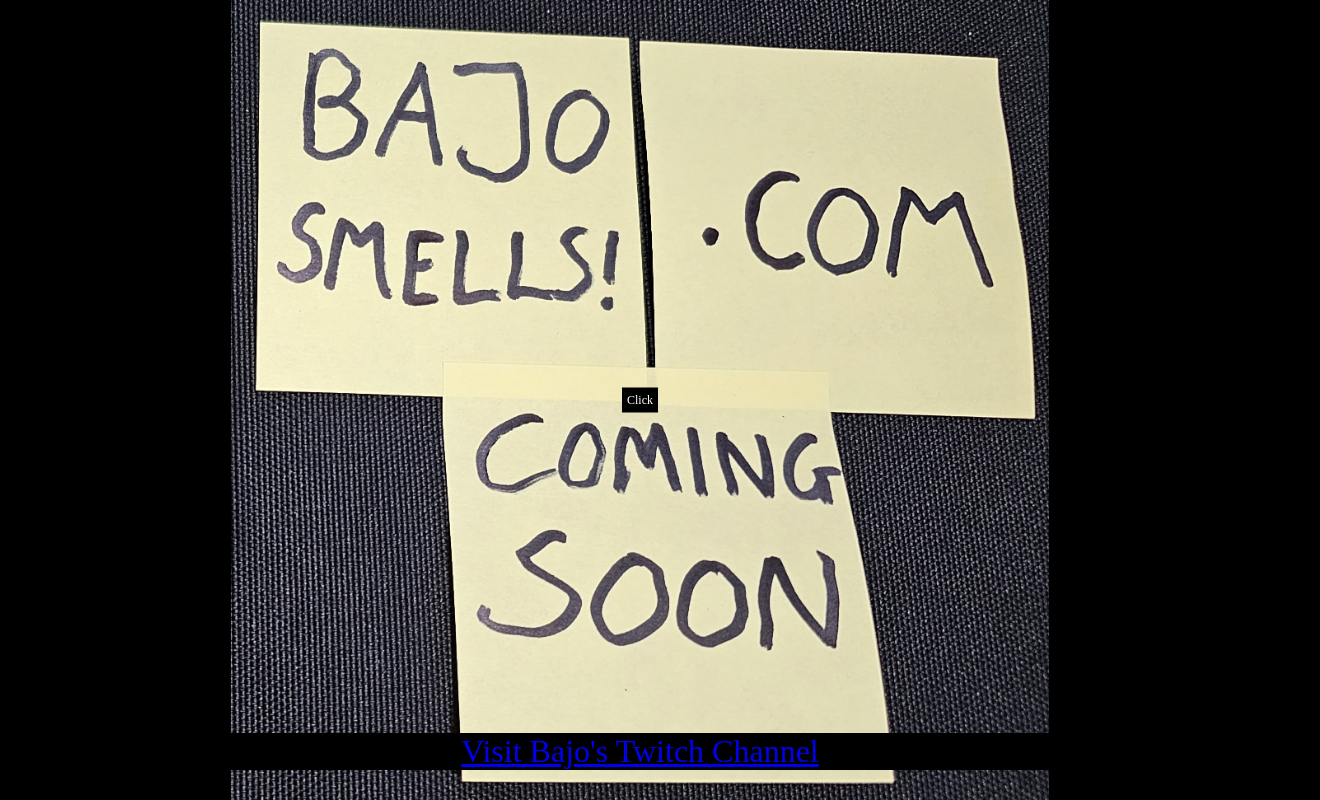
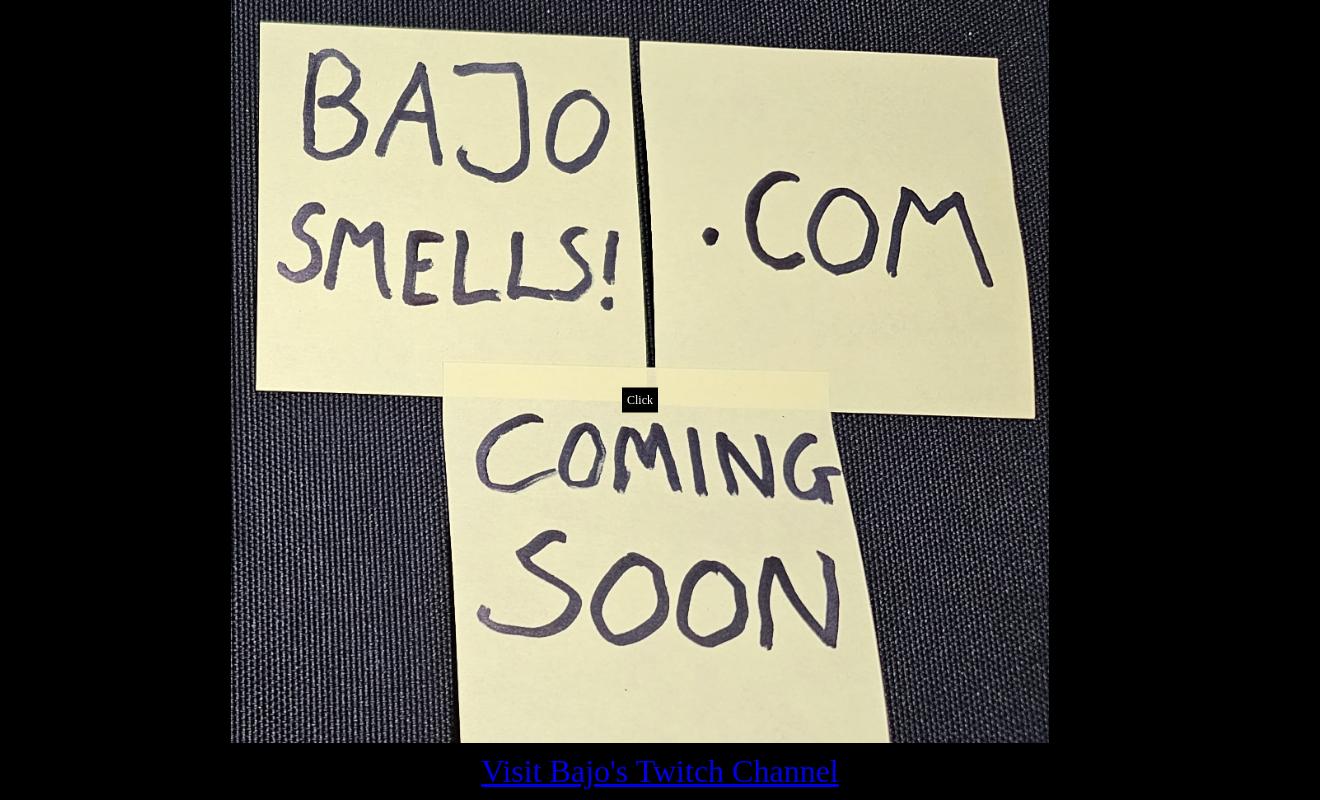
Before and after one commit to jd3shaw/bajosmells.com, a Vue app: page / in a window 1280 px wide. Shown: the whole page, 1320 px wide, since content can reach past the window. Built offline with nearby package versions, Linux system fonts and the light colour scheme.

Commit message:
more style

```diff
--- a/src/App.vue
+++ b/src/App.vue
@@ -92,13 +92,14 @@
 
 .twitch-link {
   position: absolute;
-  bottom: 30px;
+  bottom: 0px;
   width: 100%;
   text-align: center;
   background: black;
   color: white;
   font-size: 32px;
   display: inline-block;
+  padding: 10px 20px;
   z-index: 1;
 }
 </style>
```
